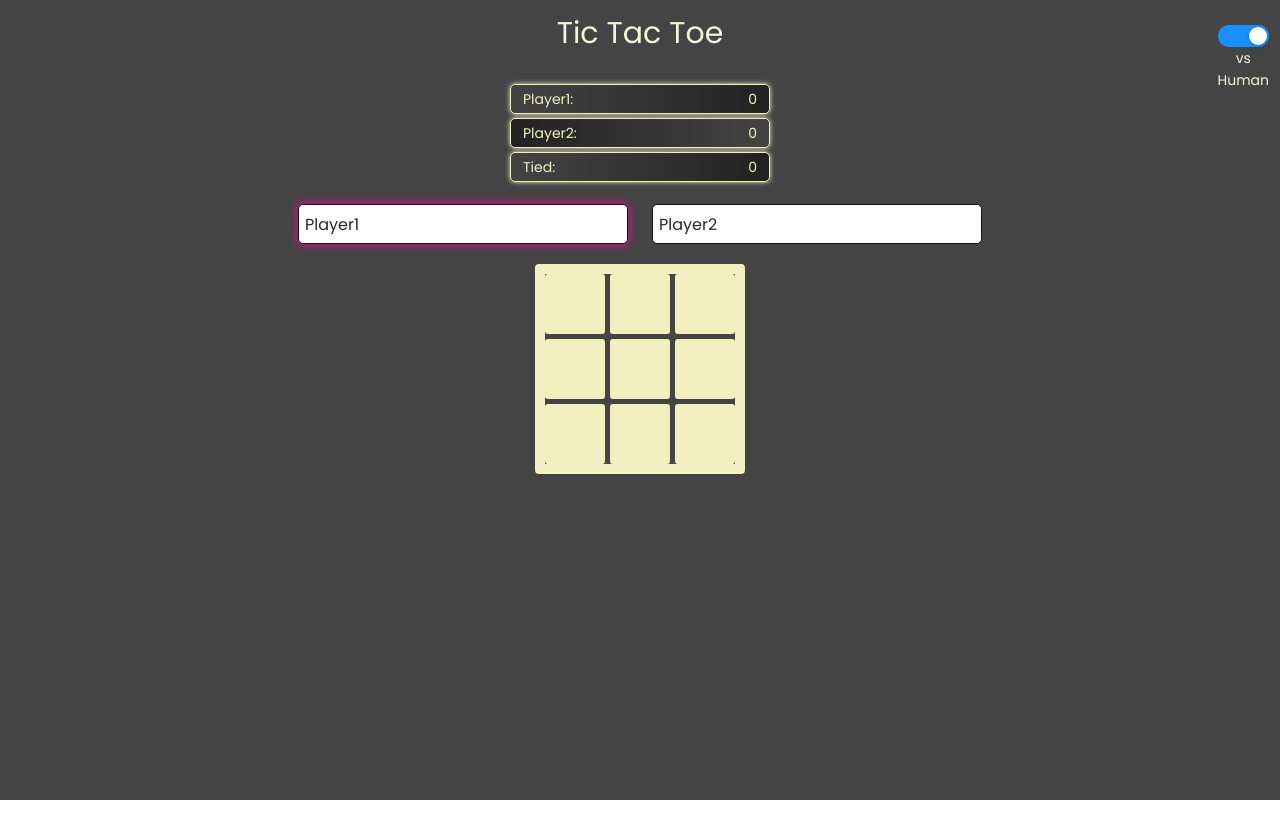
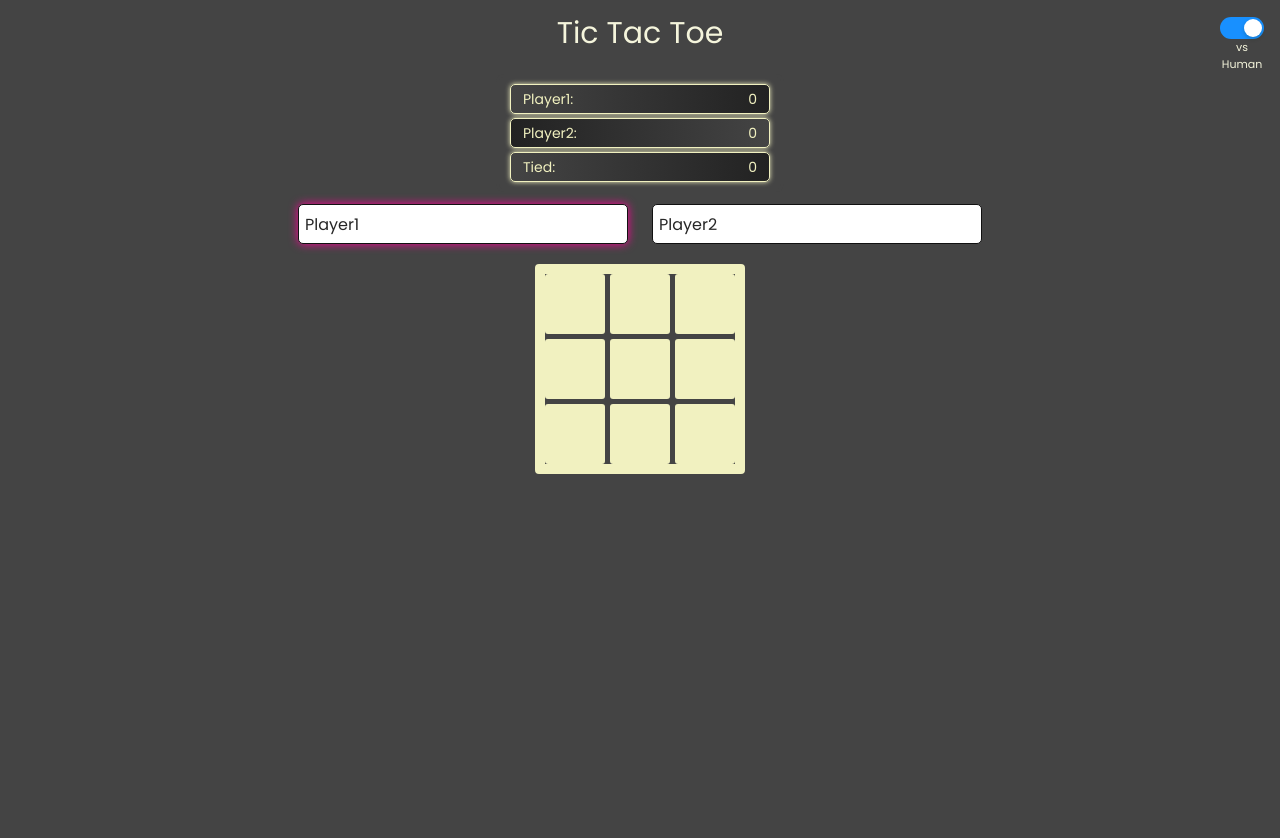
Before and after one commit to dsdeepak17/react-tic-tac-toe, a React (Create React App) app: page / in a window 1280 px wide. Shown: the top 838 px of the page. Before the commit the page ends 800 px from the top, so only its background shows below. Built offline with nearby package versions, Linux system fonts and the light colour scheme.

Commit message:
Update style.css
-- formatting changed
-- repositioned switch and fontsize altered

```diff
--- a/src/style.css
+++ b/src/style.css
@@ -1,4 +1,4 @@
-@import url('https://fonts.googleapis.com/css2?family=Poppins:wght@400;700&display=swap');
+@import url("https://fonts.googleapis.com/css2?family=Poppins:wght@400;700&display=swap");
 
 :root {
 	--tile-size: 60px;
@@ -13,7 +13,7 @@
 	margin: 0;
 	padding: 0;
 	box-sizing: border-box;
-  font-family: 'Poppins', sans-serif;
+	font-family: "Poppins", sans-serif;
 }
 
 .App {
@@ -23,7 +23,7 @@
 	/* justify-content: center; */
 	padding: 10px;
 	background: #444;
-  height: 100vh;
+	height: 110vh;
 }
 
 .heading {
@@ -33,7 +33,7 @@
 }
 .game-over-message p {
 	position: absolute;
-  top: 50%;
+	top: 60%;
 	left: 50%;
 	transform: translate(-50%, -50%);
 	background: #444444bb;
@@ -56,9 +56,7 @@
 	grid-template-columns: repeat(3, 1fr);
 	grid-template-rows: repeat(3, 1fr);
 	gap: var(--tile-gap);
-  width: calc(
-    3 * var(--tile-size) + 2 * var(--tile-gap) + 2 * var(--border-size)
-  );
+	width: calc(3 * var(--tile-size) + 2 * var(--tile-gap) + 2 * var(--border-size));
 	margin: 10px;
 	border: solid var(--border-size) var(--primary-color);
 	border-radius: 4px;
@@ -166,19 +164,20 @@
 }
 .mode-switch {
 	position: absolute;
-  top: 20px;
-  right: 5px;
+	top: 12px;
+	right: 10px;
 }
 
 .difficulty-switch {
 	position: absolute;
-  top: 20px;
+	top: 12px;
 	left: 5px;
 }
 
 .switch {
 	display: flex;
 	flex-direction: column;
+	font-size: 11px;
 }
 .mode-switch,
 .difficulty-switch :is(span) {
```
Lines whose indentation alone changed are shown as unchanged.
